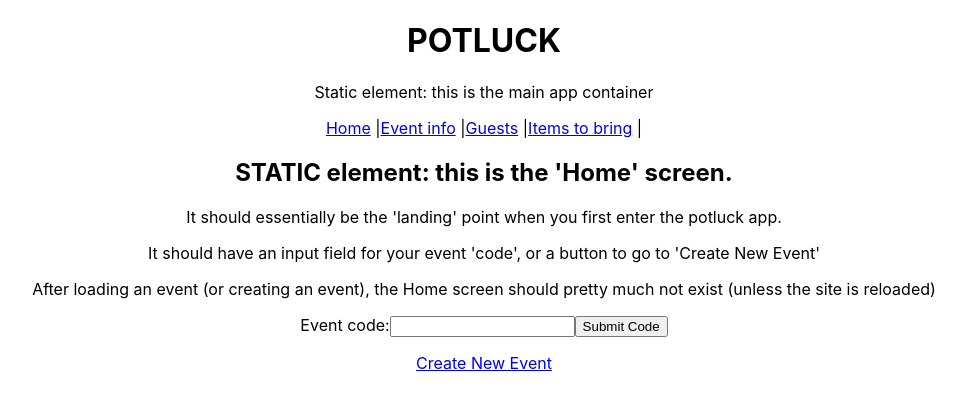
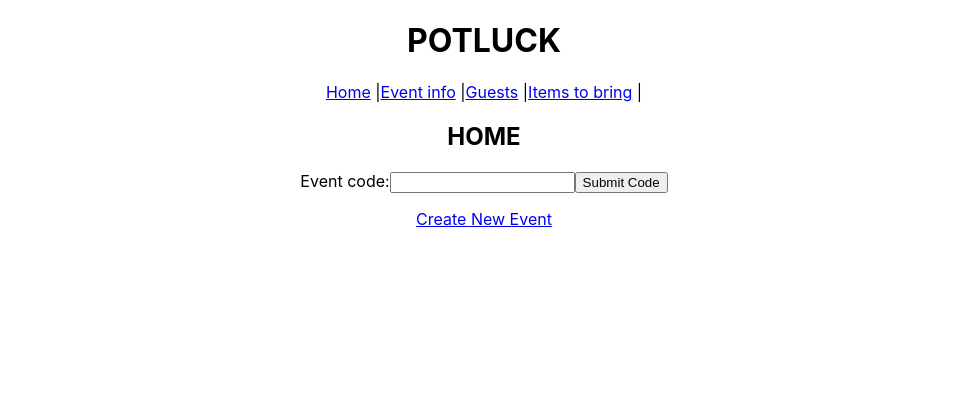
Before and after one commit to dayeane/Mind-your-Ps, a React (Create React App) app in the folder potluck/: page / in a window 1280 px wide. Shown: the top 410 px of the page, without its empty margins (156-1121 px from the left). Built offline with nearby package versions, Linux system fonts and the light colour scheme; data requests are answered from the project's data file.

Commit message:
Removed a lot of the deprecated functions, cleaned up some of the displayed elements for components

```diff
--- a/potluck/src/App.js
+++ b/potluck/src/App.js
@@ -15,7 +15,6 @@ function App() {
   const [selectedEvent, setSelectedEvent] = useState([]);
   const [allGuest, setAllGuest] = useState(selectedEvent.guests);
   const [filteredGuest, setFilteredGuest] = useState(selectedEvent.guests);
-  // const [selectedEvent, setSelectedEvent] = useState([]);
 
   useEffect(() => {
     fetch(databaseURL)
@@ -34,18 +33,16 @@ function App() {
     if (filterResult.length === 0) {
       alert(`Event '${codeName}' not found. Please try again or create a new event.`);
     } else {
-      // alert('Event found! Loaded into event manager :)');
+      alert('Event found! Loaded into event manager :)');
       setSelectedEvent(filterResult[0]);
       setAllGuest(filterResult[0].guests);
       setFilteredGuest(filterResult[0].guests)
-      setAllEvents([]);
     }
   }
 
   return (
     <div className="App">
       <h1>POTLUCK</h1>
-      <p>Static element: this is the main app container</p>
       <NavBar />
       <Switch>
         <Route exact path="/">
--- a/potluck/src/EventInfo.js
+++ b/potluck/src/EventInfo.js
@@ -1,23 +1,21 @@
 
 function EventInfo({eventObj}) {
     console.log(eventObj);
-    if (!eventObj) {
+    if (eventObj?.code === undefined) {
         return (
             <>
-                <h2>STATIC element: this is the EVENTINFO component</h2>
-                <p>You're seeing this because the event hasn't been selected/loaded yet.</p>
+                <h2>EVENTINFO</h2>
+                <p>Please either select an event with your event code or create a new event to manage :)</p>
             </>
         )
     }
-    let {name, time, date, description, location, guests, thingsToBring} = {...eventObj};
-    console.log(name);
-    console.log(time);
+    let {name, time, code, date, description, location, guests, thingsToBring} = {...eventObj};
 
     return (
         <div id="eventInfo">
-            <h2>DYNAMIC element: this it the EVENTINFO component.</h2>
-            <p>This should contain a lot of the event subcomponents:</p>
+            <h2>EVENT INFO</h2>
             <h4>Name: {name}</h4>
+            <p>Event code: {code}</p>
             <p>Description: {description}</p>
             <p>Location: {location}</p>
             <p>Date: {date}</p>
--- a/potluck/src/HomeScreen.js
+++ b/potluck/src/HomeScreen.js
@@ -12,10 +12,7 @@ function HomeScreen({codeSubmit}) {
 
     return (
         <div id="HomeScreen">
-            <h2>STATIC element: this is the 'Home' screen.</h2>
-            <p>It should essentially be the 'landing' point when you first enter the potluck app.</p>
-            <p>It should have an input field for your event 'code', or a button to go to 'Create New Event'</p>
-            <p>After loading an event (or creating an event), the Home screen should pretty much not exist (unless the site is reloaded)</p>
+            <h2>HOME</h2>
 
             <form name='codeForm' onSubmit={(e) => codeSubmit(e, eventCode)}>
                 <label for='code'>Event code:</label>
```
